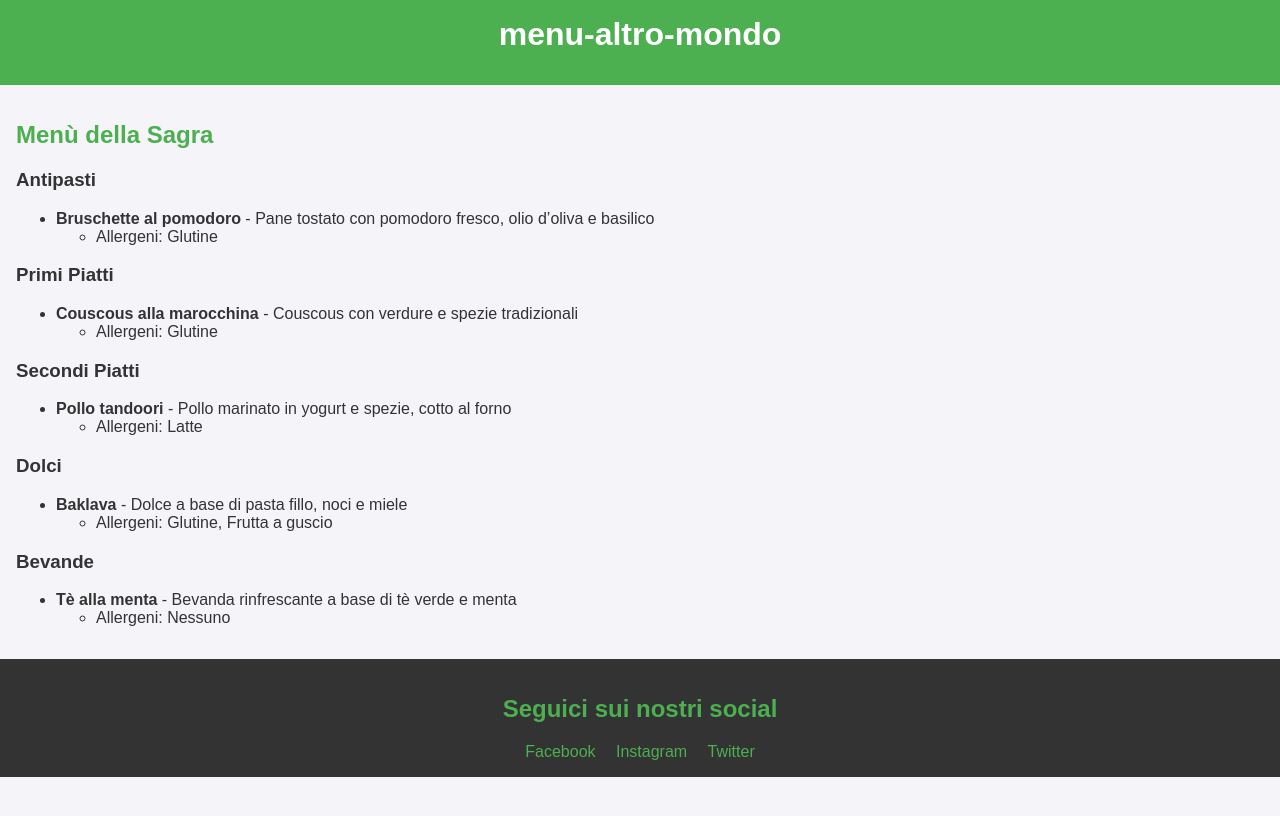
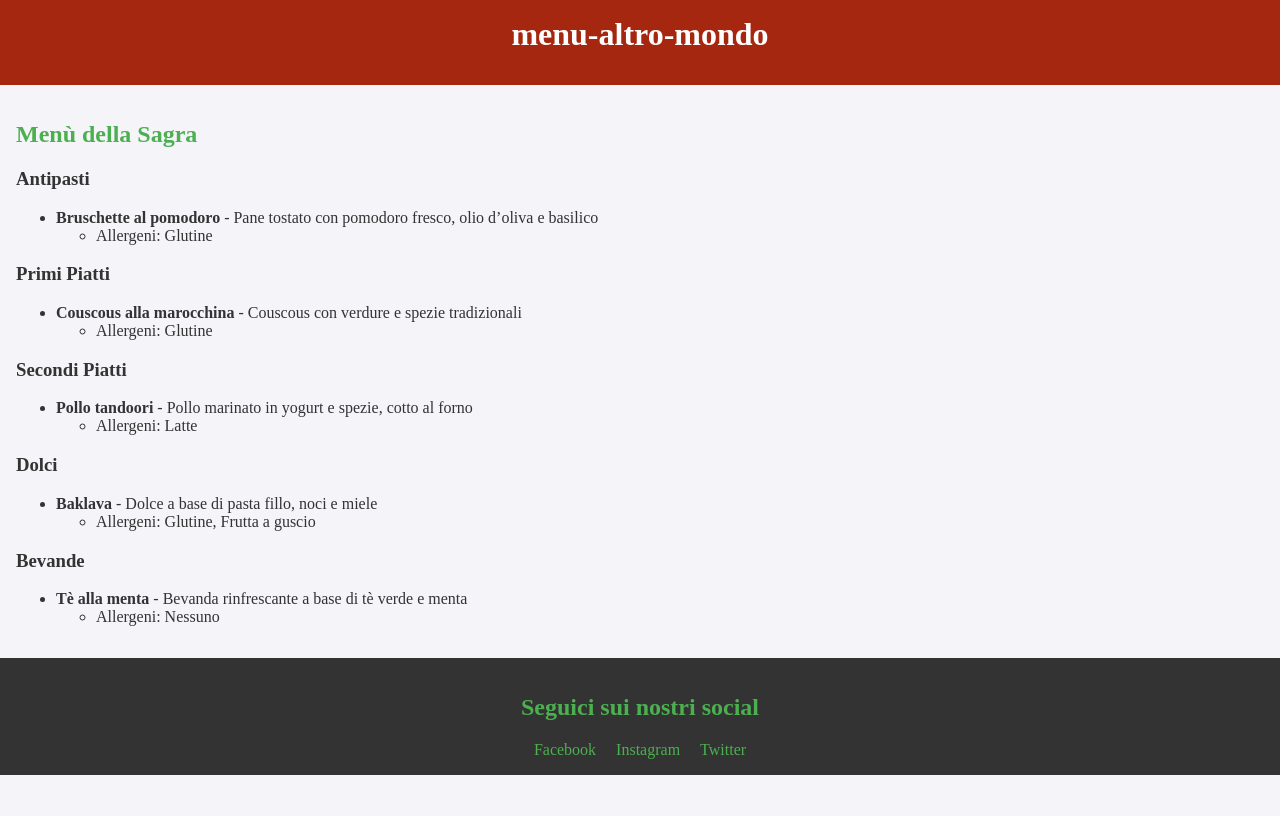
Before and after one commit to isottipietro/menu-altro-mondo, a Jekyll site: the page built from index.md, in a window 1280 px wide. Shown: the top 816 px of the page. Built offline with Jekyll 4.4.1, drawn with Linux system fonts in a browser that asks for light colours; some web fonts are replaced.

Commit message:
some changes

```diff
--- a/assets/css/style.css
+++ b/assets/css/style.css
@@ -1,5 +1,14 @@
+@import url('https://fonts.cdnfonts.com/css/dirty-ego');
+@import url('https://fonts.googleapis.com/css2?family=Alexandria:wght@100..900&display=swap');
+
+.alexandria-<uniquifier> {
+    font-family: "Alexandria", sans-serif;
+    font-optical-sizing: auto;
+    font-weight: <weight>;
+    font-style: normal;
+  }
+
 body {
-    font-family: Arial, sans-serif;
     margin: 0;
     padding: 0;
     background-color: #f4f4f9;
@@ -7,7 +16,7 @@ body {
 }
 
 header {
-    background-color: #4CAF50;
+    background-color: #a52710;
     color: white;
     padding: 1em;
     text-align: center;
```
